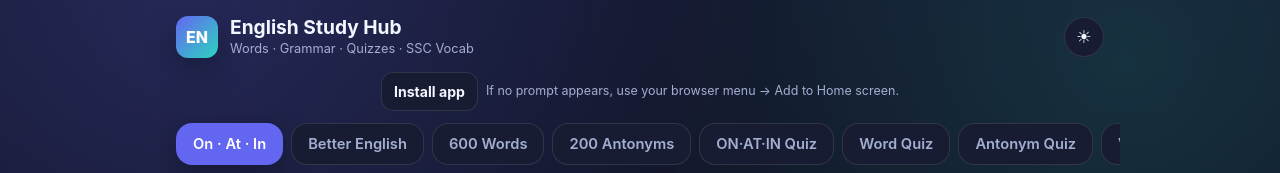
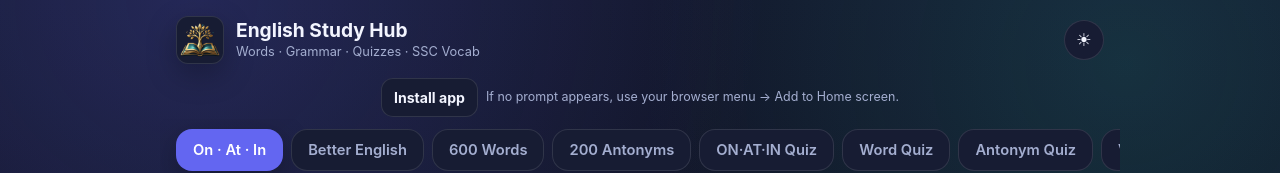
Before and after one commit to jash0077/LEARN-VOCAB, a plain HTML site: page EnglishStudySheets.html in a window 1280 px wide. Shown: the top 173 px of the page. Drawn offline with Linux system fonts and the light colour scheme.

Commit message:
Add English emblem to Study Sheets

```diff
--- a/EnglishStudySheets.html
+++ b/EnglishStudySheets.html
@@ -10,7 +10,7 @@ html{scroll-padding-top:env(safe-area-inset-top,0px)}
 body{margin:0;background:var(--bg);background-image:var(--bg-grad);background-attachment:fixed;color:var(--text);font:16px/1.5 var(--font);min-height:100vh}
 .topbar{display:flex;align-items:center;justify-content:space-between;gap:12px;max-width:960px;margin:auto;padding:16px 16px 6px}
 .brand{display:flex;align-items:center;gap:12px}
-.logo{width:42px;height:42px;border-radius:12px;display:grid;place-items:center;font-weight:800;color:#fff;background:linear-gradient(135deg,#6366f1,#2dd4bf);box-shadow:var(--shadow)}
+.logo{width:48px;height:48px;border-radius:12px;display:block;object-fit:contain;padding:1px;background:var(--surface);border:1px solid var(--border);box-shadow:var(--shadow)}
 h1{margin:0;font-size:1.2rem;line-height:1.2}.sub{color:var(--text-muted);font-size:.8rem}
 .ibtn{width:40px;height:40px;border-radius:50%;border:1px solid var(--border);background:var(--surface);color:var(--text);font-size:1.1rem;cursor:pointer}
 nav{display:flex;gap:8px;overflow-x:auto;padding:10px 16px;max-width:960px;margin:auto;scrollbar-width:thin}
@@ -48,8 +48,8 @@ u{display:block;text-decoration:none;color:var(--accent);font-size:.9rem}
 .track{height:8px;border-radius:99px;background:var(--surface-2);overflow:hidden}.fill{height:100%;border-radius:99px;background:linear-gradient(90deg,#6366f1,#2dd4bf)}
 
 .install-actions{display:flex;align-items:center;justify-content:center;gap:8px;flex-wrap:wrap;max-width:960px;margin:0 auto;padding:8px 16px 2px}.install-actions a,.install-actions button{border:1px solid var(--border);background:var(--surface);color:var(--text);padding:8px 12px;border-radius:12px;font:inherit;font-size:.88rem;font-weight:650;text-decoration:none;cursor:pointer}.install-actions a:hover,.install-actions button:hover{background:var(--surface-hover)}.install-help{color:var(--text-muted);font-size:.78rem}
-</style><meta name="theme-color" content="#0f1221"><link rel="manifest" href="./site.webmanifest"></head><body>
-<header class="topbar"><div class="brand"><div class="logo" aria-hidden="true">EN</div><div><h1>English Study Hub</h1><div class="sub">Words · Grammar · Quizzes · SSC Vocab</div></div></div><button id="themeBtn" class="ibtn" aria-label="Toggle theme" title="Toggle theme">☀</button></header>
+</style><meta name="theme-color" content="#0f1221"><link rel="icon" type="image/png" sizes="32x32" href="./icons/favicon-32.png"><link rel="apple-touch-icon" href="./icons/apple-touch-icon.png"><link rel="manifest" href="./site.webmanifest"></head><body>
+<header class="topbar"><div class="brand"><img class="logo" src="./icons/english-mark.png" alt="" aria-hidden="true"><div><h1>English Study Hub</h1><div class="sub">Words · Grammar · Quizzes · SSC Vocab</div></div></div><button id="themeBtn" class="ibtn" aria-label="Toggle theme" title="Toggle theme">☀</button></header>
 <div class="install-actions" aria-label="Download or install this app"><button type="button" id="installAppBtn">Install app</button><span class="install-help">If no prompt appears, use your browser menu → Add to Home screen.</span></div>
 <nav id="nav"></nav>
 <main><input id="q" placeholder="Search…" type="search"><div id="out"></div></main>
```
